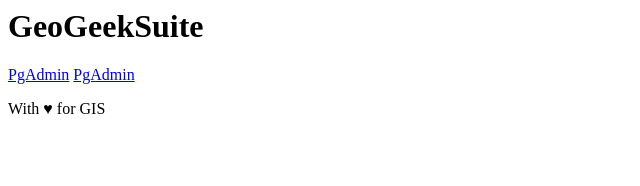
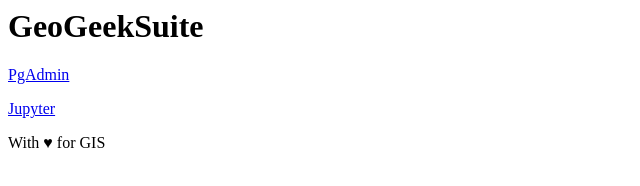
Before and after one commit to GeoGeekSuite/Startpage, a plain HTML site: page templates/index.j2.html in a window 1280 px wide. Shown: the whole page, without its empty margins (0-640 px from the left). Drawn offline with Linux system fonts and the light colour scheme.

Commit message:
Changed rights

```diff
--- a/templates/index.j2.html
+++ b/templates/index.j2.html
@@ -4,8 +4,8 @@
     </head>
     <body>
         <h1>GeoGeekSuite</h1>
-        <a href="http://pgadmin.{{ public_url }}">PgAdmin</a>
-        <a href="http://jupyter.{{ public_url }}">PgAdmin</a>
+        <a href="http://pgadmin.{{ public_url }}"><p>PgAdmin</p></a>
+        <a href="http://jupyter.{{ public_url }}"><p>Jupyter</p></a>
         <p>With &#9829; for GIS</p>
     </body>
 </html>
```
Also changed, not shown: 1 other file.
